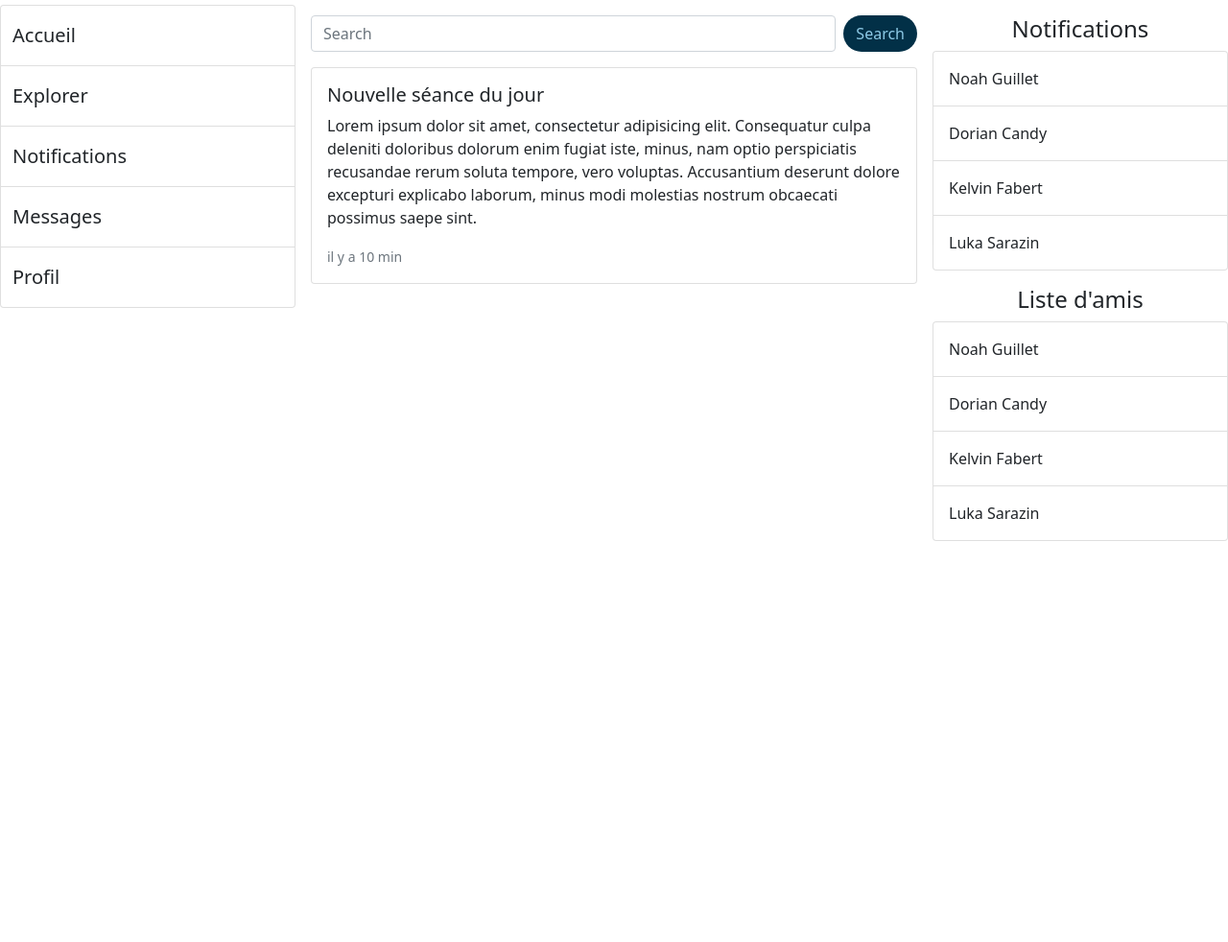
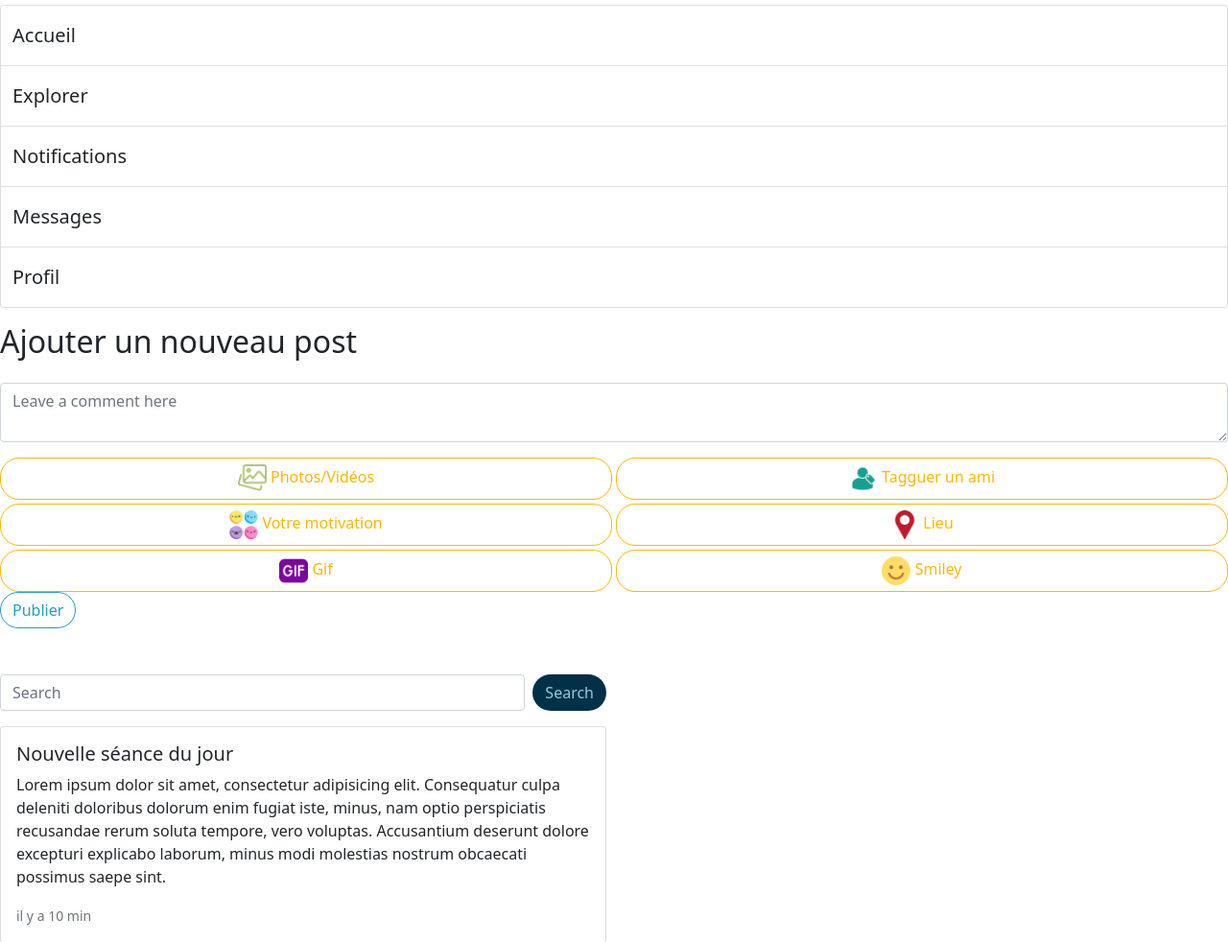
Before and after one commit to Kelvinfbt/mspr-wis2, a PHP site: page / in a window 1280 px wide. Shown: the top 982 px of the page at 96% size. Before the commit the page ends 564 px from the top, so only its background shows below. Run offline with PHP 8.4, Linux system fonts and the light colour scheme; some libraries are stand-ins or nearby versions.

Commit message:
merge: index

```diff
--- a/index.php
+++ b/index.php
@@ -11,6 +11,7 @@
                     <?php require_once 'template-parts/layout/sidebar-menu.php'; ?>
                 </div>
 
+                    <?php require_once 'template-parts/post.php'; ?>
                 <div class="col-6">
                     <div>
                         <form class="d-flex py-3">
@@ -32,7 +33,6 @@
                             <p class="card-text"><small class="text-muted">il y a 10 min</small></p>
                         </div>
                     </div>
-                </div>
 
 
                 <div class="list col py-3">
--- a/src/scss/components/_post.scss
+++ b/src/scss/components/_post.scss
@@ -1,35 +1,3 @@
-#section_post {
-
-  .container {
-    width: 50%;
-
-    .form_post {
-      border: 1px solid black;
-      box-shadow: 0 4px 8px 0 rgba(0,0,0,0.2);
-      transition: 0.3s;
-      border-radius: 5px;
-      .row_post {
-        .col_post {
-
-
-          .card_post {
-            border-radius: 15px;
-            height: 40px;
-            margin: 8px 0 8px 0;
-            background-color: #f8f9fa;
-
-            .body_post {
-
-              height: 40px;
-              margin-left: 5px;
-
-              img {
-                margin-right: 5px;
-              }
-            }
-          }
-        }
-      }
-    }
-  }
+#post_form {
+  margin-bottom: 1rem;
 }
--- a/template-parts/post.php
+++ b/template-parts/post.php
@@ -1,77 +1,48 @@
-<?php require "../template-parts/layout/head.php" ?>
+<form id="post_form">
+    <span class="h2">Ajouter un nouveau post</span>
 
-<section id="section_post">
+    <div class="form-group mb-3">
+        <label for="body"></label>
+        <textarea class="form-control" placeholder="Leave a comment here" id="body"></textarea>
+    </div>
 
-    <div class="container container_post">
-        <div class="form-floating form_post ">
-            <h1 class="h2 text-center p-2">Ajouter un nouveau post</h1>
-            <label for="floatingTextarea2"></label>
-            <textarea class="form-control" placeholder="Leave a comment here" id="floatingTextarea2"
-                      style="height: 100px"></textarea>
-            <div class="row row_post">
-                <div class="col_post col-sm-6">
-                    <div class="card_post">
-                        <div class="body_post">
-                           <img alt="" src="/assets/images/image.png"
-                                width="30px"
-                                height="30px">
-                                Photos/Vidéos
-                        </div>
-                    </div>
-                </div>
-                <div class="col_post col-sm-6">
-                    <div class="card_post">
-                        <div class="body_post">
-                            <img alt="" src="/assets/images/tag.png"
-                                 width="30px"
-                                 height="30px">
-                            Tagguer un ami
-                        </div>
-                    </div>
-                </div>
-                <div class="col_post col-sm-6">
-                    <div class="card_post">
-                        <div class="body_post">
-                            <img alt="" src="/assets/images/motivation.png"
-                                 width="30px"
-                                 height="30px">
-                            Votre motivation
-                        </div>
-                    </div>
-                </div>
-                <div class="col_post col-sm-6">
-                    <div class="card_post">
-                        <div class="body_post">
-                            <img alt="" src="/assets/images/lieu.png"
-                                 width="30px"
-                                 height="30px">
-                           Lieu
-                        </div>
-                    </div>
-                </div>
-                <div class="col_post col-sm-6">
-                    <div class="card_post">
-                        <div class="body_post">
-                            <img alt="" src="/assets/images/gif.png"
-                                 width="30px"
-                                 height="30px">
-                            Gif
-                        </div>
-                    </div>
-                </div>
-                <div class="col_post col-sm-6">
-                    <div class="card_post">
-                        <div class="body_post">
-                            <img alt="" src="/assets/images/smile.png"
-                                 width="30px"
-                                 height="30px">
-                            Smiley
-                        </div>
-                    </div>
-                </div>
-            </div>
+    <div class="row g-1">
+        <div class="col-md-6">
+            <button class="btn btn-outline-secondary w-100">
+                <img alt="" src="/assets/images/image.png" width="30px" height="30px" loading="lazy">
+                <span>Photos/Vidéos</span>
+            </button>
+        </div>
+        <div class="col-md-6">
+            <button class="btn btn-outline-secondary w-100">
+                <img alt="" src="/assets/images/tag.png" width="30px" height="30px" loading="lazy">
+                <span>Tagguer un ami</span>
+            </button>
+        </div>
+        <div class="col-md-6">
+            <button class="btn btn-outline-secondary w-100">
+            <img alt="" src="/assets/images/motivation.png" width="30px" height="30px" loading="lazy">
+            <span>Votre motivation</span>
+            </button>
+        </div>
+        <div class="col-md-6">
+            <button class="btn btn-outline-secondary w-100">
+            <img alt="" src="/assets/images/lieu.png" width="30px" height="30px" loading="lazy">
+            <span>Lieu</span>
+            </button>
+        </div>
+        <div class="col-md-6">
+            <button class="btn btn-outline-secondary w-100">
+            <img alt="" src="/assets/images/gif.png" width="30px" height="30px" loading="lazy">
+            <span>Gif</span>
+            </button>
+        </div>
+        <div class="col-md-6">
+            <button class="btn btn-outline-secondary w-100">
+            <img alt="" src="/assets/images/smile.png" width="30px" height="30px" loading="lazy">
+            <span>Smiley</span>
+            </button>
         </div>
     </div>
-
-
-</section>
+    <button class="btn btn-outline-primary">Publier</button>
+</form>
```
Also changed, not shown: assets/css/app.css.
